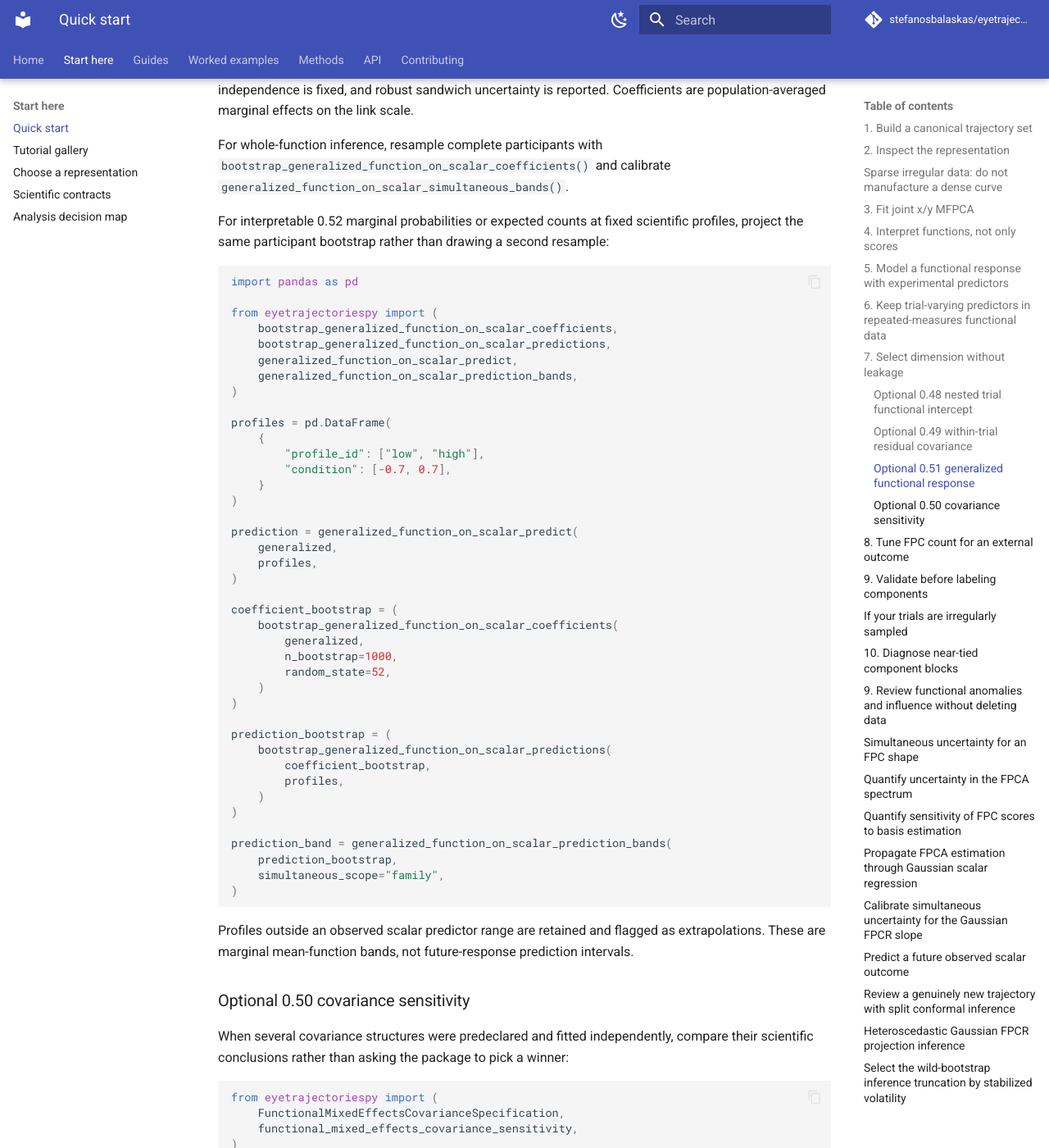
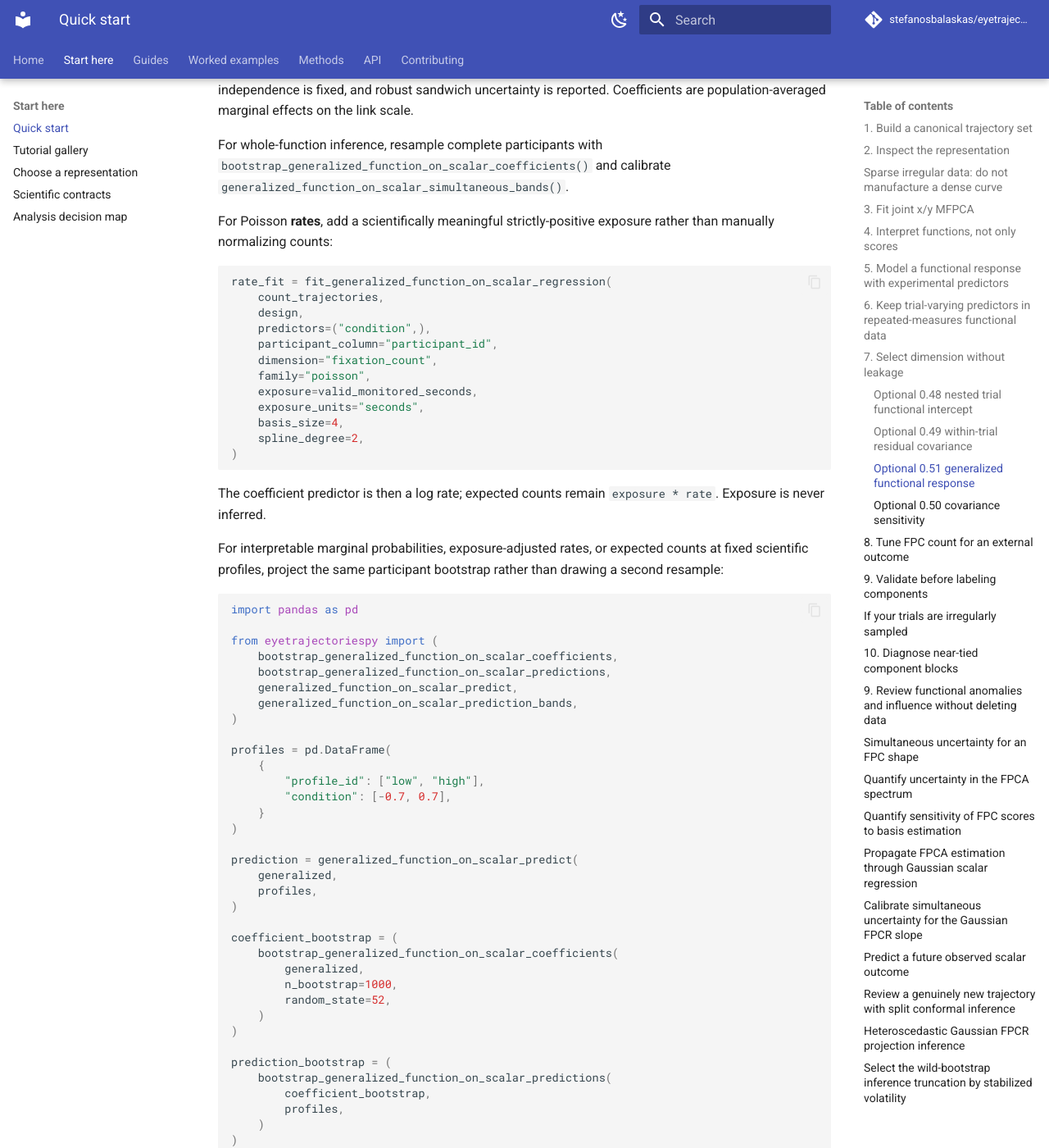
Before and after one commit to stefanosbalaskas/eyetrajectoriespy, an MkDocs documentation site: the page built from docs/quickstart.md, in a window 1280 px wide and 1400 px high, scrolled down 4572 px. Shown: the whole window at 82% size. Built offline with MkDocs 1.6.1 and Material for MkDocs 9.7.7, drawn with Linux system fonts in a browser that asks for light colours; comment, search, counter and statistics services are not loaded; some of the changed text lies outside the part shown.

Commit message:
Add Poisson exposure to quick start

```diff
--- a/docs/quickstart.md
+++ b/docs/quickstart.md
@@ -216,8 +216,28 @@ scale.
 
 For whole-function inference, resample complete participants with `bootstrap_generalized_function_on_scalar_coefficients()` and calibrate `generalized_function_on_scalar_simultaneous_bands()`.
 
+For Poisson **rates**, add a scientifically meaningful strictly-positive exposure rather than manually normalizing counts:
 
-For interpretable 0.52 marginal probabilities or expected counts at fixed
+~~~python
+rate_fit = fit_generalized_function_on_scalar_regression(
+    count_trajectories,
+    design,
+    predictors=("condition",),
+    participant_column="participant_id",
+    dimension="fixation_count",
+    family="poisson",
+    exposure=valid_monitored_seconds,
+    exposure_units="seconds",
+    basis_size=4,
+    spline_degree=2,
+)
+~~~
+
+The coefficient predictor is then a log rate; expected counts remain
+`exposure * rate`. Exposure is never inferred.
+
+
+For interpretable marginal probabilities, exposure-adjusted rates, or expected counts at fixed
 scientific profiles, project the same participant bootstrap rather than drawing
 a second resample:
 
@@ -267,6 +287,12 @@ prediction_band = generalized_function_on_scalar_prediction_bands(
 Profiles outside an observed scalar predictor range are retained and flagged as
 extrapolations. These are marginal mean-function bands, not future-response
 prediction intervals.
+
+For an exposure-adjusted Poisson fit, `prediction_scale="rate"` requires no
+target exposure. `prediction_scale="expected_count"` requires explicit
+`exposure_profiles`; the package does not assume unit exposure. Poisson
+contrasts are likewise explicit: `"rate_difference"`, `"rate_ratio"`, or
+`"expected_count_difference"`, one predeclared scale at a time.
 
 ### Optional 0.50 covariance sensitivity
 
```
